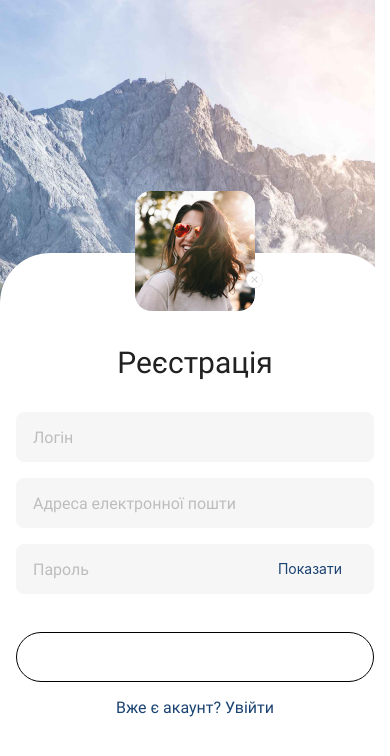
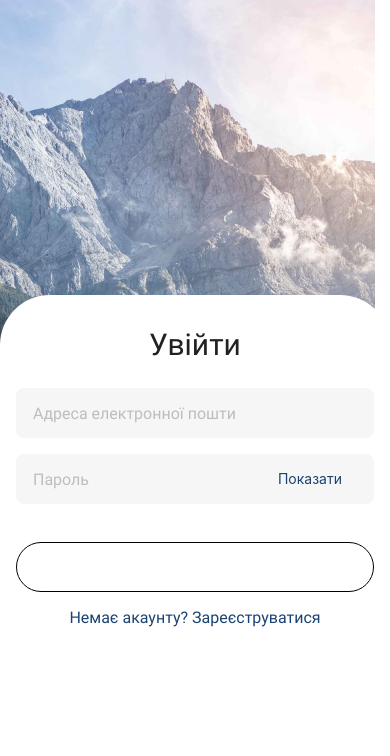
Before and after one commit to HelenaUa/hw-react-native-new, a React Native app: screen / in a window 390 px wide. Shown: the top 756 px of the page. Built offline with nearby package versions, Linux system fonts and the light colour scheme.

Commit message:
add PostsScreen

```diff
--- a/App.js
+++ b/App.js
@@ -2,14 +2,16 @@ import { StatusBar } from 'expo-status-bar';
 import { StyleSheet, Text, View, ImageBackground } from 'react-native';
 import LoginScreen from './Screens/LoginScreen';
 import RegistrationScreen from './Screens/RegistrationScreen';
+import { PostsScreen } from './Screens/PostsScreen';
 
 
 export default function App() {
    return (
      <View style={styles.container}>
        <ImageBackground style={styles.image} source={require('./assets/images/PhotoBG.png')}>
-         <RegistrationScreen></RegistrationScreen>
-         {/* <LoginScreen></LoginScreen> */}
+         {/* <RegistrationScreen></RegistrationScreen> */}
+         <LoginScreen></LoginScreen>
+         {/* <PostsScreen></PostsScreen> */}
        </ImageBackground>
       <StatusBar style="auto" />
     </View>
--- a/Screens/LoginScreen.js
+++ b/Screens/LoginScreen.js
@@ -57,7 +57,7 @@ export default function LoginScreen() {
 
     return (
         <TouchableWithoutFeedback onPress={closeKeyboard}>
-            <View style={{ ...styles.container, flex: isShowKeyboard ? 0.58 : 0.75}}>
+            <View style={{ ...styles.container, flex: isShowKeyboard ? 0.5 : 0.65}}>
                 <KeyboardAvoidingView behavior={Platform.OS === "ios" ? "padding" : "height"}>
 
                   <View style={{...styles.form, width: dimentions, marginBottom: isShowKeyboard ? 16 : 27}}>
--- /dev/null
+++ b/Screens/PostsScreen.js
@@ -0,0 +1,33 @@
+import React from 'react';
+import { moduleName } from 'react-native';
+import { NavigationContainer } from '@react-navigation/native';
+import { createStackNavigator } from '@react-navigation/stack';
+import { View, Text, StyleSheet } from 'react-native';
+
+const NestedScreen = createStackNavigator();
+
+const CommentsScreen = () => {
+  return (
+    <View style={styles.container}>
+      <Text>CommentsScreen</Text>
+    </View>
+  );
+};
+
+const styles = StyleSheet.create({
+  container: {
+    flex: 1,
+    justifyContent: 'center',
+    alignItems: 'center',
+  },
+});
+
+export const PostsScreen = () => {
+    return (
+        <NavigationContainer>
+            <NestedScreen.Navigator>
+               <NestedScreen.Screen name="CommentsScreen" component={CommentsScreen} />
+            </NestedScreen.Navigator>
+        </NavigationContainer>
+    )
+};
--- a/Screens/RegistrationScreen.js
+++ b/Screens/RegistrationScreen.js
@@ -18,13 +18,11 @@ import Avatar from '../assets/images/photo.png';
 import AddAvatar from '../assets/images/add.png';
 import CloseAvatar from '../assets/images/close.png';
 
-
 const initialState = {
   name: '',
   email: '',
   password: '',
 };
-
 
 
 export default function RegistrationScreen() {
@@ -35,15 +33,6 @@ export default function RegistrationScreen() {
   const [dimentions, setDimentions] = useState(
     Dimensions.get("window").width - 16 * 2
   );
-
-  // useEffect(() => {
-  //   const onChange = () => {
-  //     const width = Dimensions.get("window").width;
-  //     // console.log("width", width);
-  //     setDimentions(width);
-  //   };
-  //   Dimensions.addEventListener("change", onChange);
-  // }, []);
 
   useEffect(() => {
     const subscription = Dimensions.addEventListener("change", (window) => {
@@ -60,7 +49,9 @@ export default function RegistrationScreen() {
     return null;
   };
 
-  // const width = Dimensions.get('window').width;
+  // useEffect(() => {
+  //   setIsShowKeyboard(false)
+  // }, [keyboardHide]);
 
   const closeKeyboard = () => {
     Keyboard.dismiss();
@@ -68,24 +59,17 @@ export default function RegistrationScreen() {
   };
 
   const keyboardHide = () => {
+    Keyboard.dismiss();
     setIsShowKeyboard(false);
-    Keyboard.dismiss();
     console.log(state);
     setState(initialState);
   };
 
-  // useEffect(() => {
-  //   setIsShowKeyboard(false)
-  // }, [keyboardHide]);
-
   return (
-
     <TouchableWithoutFeedback onPress={closeKeyboard}>
 
-
-            <View style={{ ...styles.container, height: isShowKeyboard ? 375 : 549}}>
+        <View style={{ ...styles.container, flex: isShowKeyboard ? 0.6 : 0.8}}>
             <KeyboardAvoidingView behavior={Platform.OS === 'ios' ? 'padding' : 'height'}>
-
 
                 <View style={{...styles.form, width: dimentions, marginBottom: isShowKeyboard ? 16 : 27 }}>
 
@@ -132,15 +116,13 @@ export default function RegistrationScreen() {
                     </View>
                   </View>
 
-
                 {!activeInput && (
                   <View style={{ ...styles.down, marginBottom: isShowKeyboard ? 16 : 27 }}>
                     <TouchableOpacity style={styles.btn}
                                 onPress={keyboardHide}
-                                activeOpacity={0.6}>
+                                activeOpacity={0.6} >
                       <Text style={styles.btnTitle}>Зареєструватися</Text>
                     </TouchableOpacity>
-              {/* <Text>Уже есть аккаунт? Войти</Text> */}
                     <View>
                       <Text style={styles.askLogo}>Вже є акаунт? Увійти</Text>
                     </View>
@@ -150,20 +132,15 @@ export default function RegistrationScreen() {
         </View>
 
     </TouchableWithoutFeedback>
-
   )
 };
 
-
 const styles = StyleSheet.create({
   container: {
-    flex: 0.7,
+    // flex: 0.4,
     backgroundColor: "#fff",
     borderTopLeftRadius: 50,
     borderTopRightRadius: 50,
-    // position: 'relative',
-    // alignItems: 'flex-end',
-    // justifyContent: 'flex-end',
   },
   form: {
     marginHorizontal: 16,
@@ -172,7 +149,7 @@ const styles = StyleSheet.create({
   header: {
     alignItems: 'center',
     marginTop: 92,
-    marginBottom: 16,
+    marginBottom: 14,
   },
   avatar: {
     width: 120,
@@ -181,9 +158,6 @@ const styles = StyleSheet.create({
     position: 'absolute',
     top: -154,
     backgroundColor: '#f6f6f6',
-  },
-  addImage: {
-
   },
   addAvatar: {
     position: 'absolute',
@@ -202,16 +176,15 @@ const styles = StyleSheet.create({
     padding: 16,
     fontSize: 16,
     fontFamily: 'Roboto-Regular',
-    // justifyContent: 'flex-start',
   },
   seePass: {
-    // color: '#1B4371'
     position: 'absolute',
     top:16,
     },
-  down: {
-
-  },
+  // down: {
+  //   marginBottom: 0,
+  //   paddingBottom: 0,
+  // },
   btn: {
     height: 50,
     borderRadius: 100,
@@ -242,14 +215,16 @@ const styles = StyleSheet.create({
     color: '#1B4371',
     fontSize: 16,
     fontFamily: 'Roboto-Regular',
+    marginBottom: 0,
+    paddingBottom: 0,
   },
   // header: {
   //   alignItems: "center",
   //   marginBottom: 120,
   // },
-  // headerTitle: {
-  //   fontSize: 40,
-  //   color: "#f0f8ff",
-  //   fontFamily: "DMMono-Regular",
-  // },
+  headerTitle: {
+    fontSize: 30,
+    color: "#212121",
+    fontFamily: "Roboto-Regular",
+  },
 });
--- a/package.json
+++ b/package.json
@@ -9,11 +9,13 @@
     "web": "expo start --web"
   },
   "dependencies": {
+    "@react-navigation/native": "^6.1.7",
+    "@react-navigation/stack": "^6.3.17",
     "expo": "~48.0.18",
+    "expo-font": "~11.1.1",
     "expo-status-bar": "~1.4.4",
     "react": "18.2.0",
-    "react-native": "0.71.8",
-    "expo-font": "~11.1.1"
+    "react-native": "0.71.8"
   },
   "devDependencies": {
     "@babel/core": "^7.20.0"
```
Also changed, not shown: 1 other file (tests, documents, lock files or other folders). Lines whose indentation alone changed are shown as unchanged.
